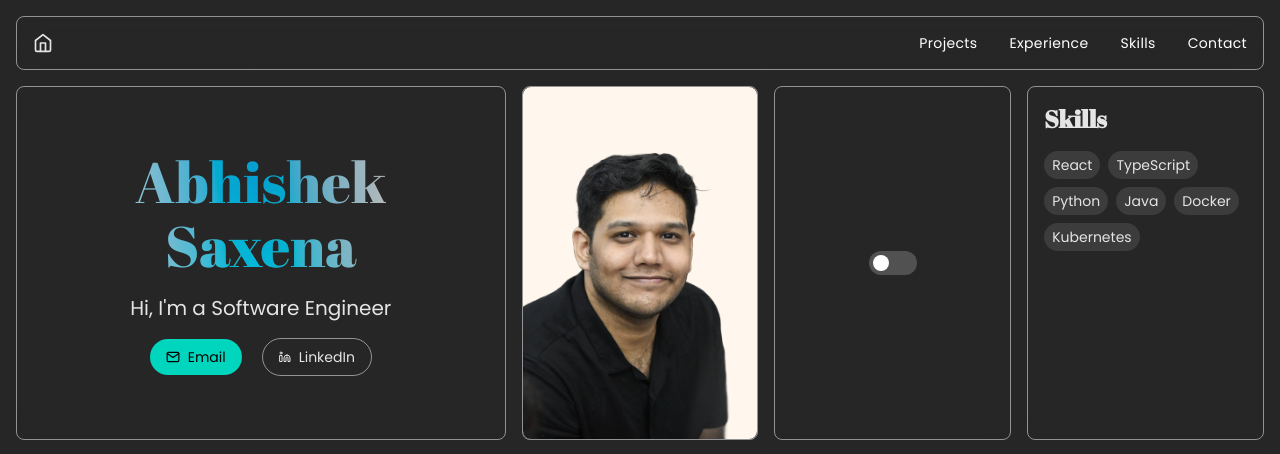
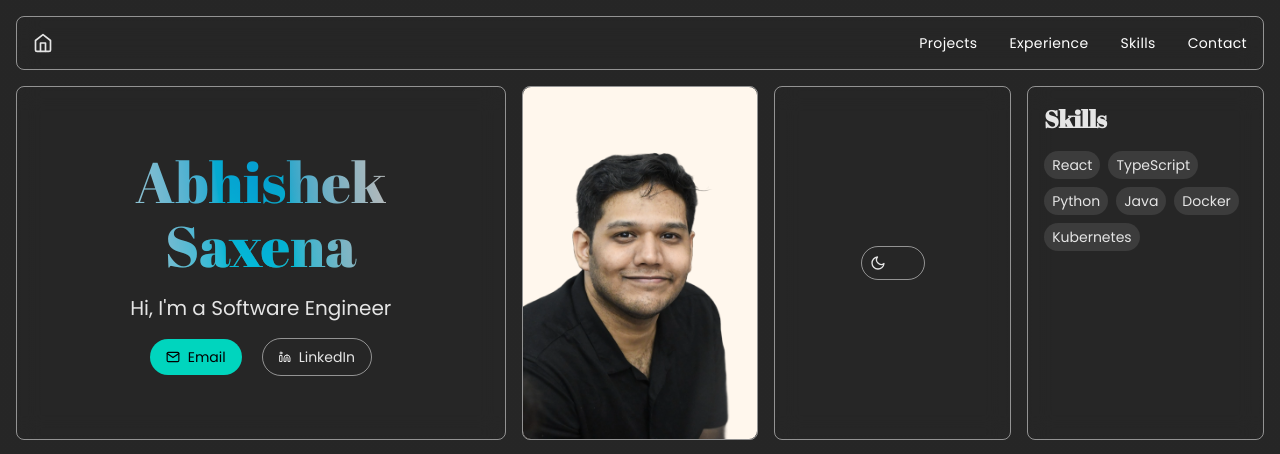
Before and after one commit to saxenabhishek/saxenabhishek, a React (Vite) app in the folder website/: page / in a window 1280 px wide. Shown: the top 454 px of the page. Built offline with nearby package versions, Linux system fonts and the light colour scheme.

Commit message:
feat: click interaction

```diff
--- a/website/src/components/ModeToggleCard.jsx
+++ b/website/src/components/ModeToggleCard.jsx
@@ -1,18 +1,48 @@
-import React from "react";
-const ModeToggleCard = ({ mode, toggleMode }) => (
-  <button
-    onClick={toggleMode}
-    aria-label="Toggle color mode"
-    className="w-full h-full flex items-center justify-center"
-  >
-    <span className="relative inline-block w-12 h-6 rounded-full bg-black/20 dark:bg-white/20 transition-colors">
-      <span
-        className={`absolute top-1 left-1 w-4 h-4 rounded-full bg-white transition-transform ${
-          mode === "light" ? "translate-x-6" : ""
-        }`}
-      />
-    </span>
-  </button>
-);
+import { motion } from "motion/react";
+import { FiSun, FiMoon } from "react-icons/fi";
+
+const ModeToggleCard = ({ mode, toggleMode }) => {
+  const btn = {
+    hidden: { opacity: 0 },
+    visible: { opacity: 1 },
+    hover: { scale: 1.1 },
+  };
+  const icon = {
+    hidden: { opacity: 0, x: 40 },
+    visible: { opacity: 1, x: 0 },
+    hover: { rotate: -90 },
+  };
+  return (
+    <motion.button
+      onClick={toggleMode}
+      variants={btn}
+      initial="hidden"
+      whileInView="visible"
+      whileHover="hover"
+      aria-label="Toggle color mode"
+      className="w-full h-full flex items-center justify-center group/btn cursor-pointer"
+    >
+      <motion.span
+        style={{
+          justifyContent: mode === "light" ? "flex-end" : "flex-start",
+        }}
+        className="flex flex-row items-center w-16 p-2 group-hover/btn:outline-1 outline-offset-4  outline-teal-400 rounded-full dark:border-white/50 border-black/50 border"
+      >
+        <motion.span
+          layout
+          variants={icon}
+          transition={{
+            type: "spring",
+            visualDuration: 0.2,
+            bounce: 0.2,
+          }}
+          className={` w-4 h-4`}
+        >
+          {mode === "light" ? <FiSun /> : <FiMoon />}
+        </motion.span>
+      </motion.span>
+    </motion.button>
+  );
+};
 
 export default ModeToggleCard;
```
